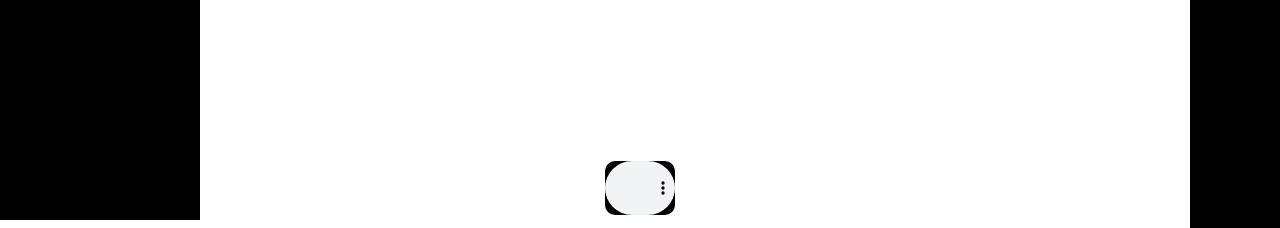
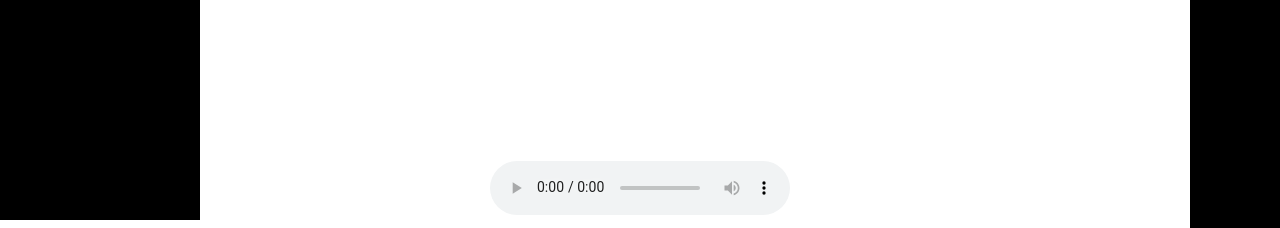
Before and after one commit to m0ssad/m0ssad.github.io, a plain HTML site: page index.html in a window 1280 px wide. Shown: the part 580-808 px from the top of the page. Drawn offline with Linux system fonts and the light colour scheme.

Commit message:
minor changes

```diff
--- a/style.css
+++ b/style.css
@@ -169,10 +169,6 @@ a:hover {
     bottom: 5;
     left: 50%;
     transform:translateX(-50%);
-    border-radius: 10px;
-    width: 4%;
-    min-width: 70px;
-    background-color: black;
 }
 .error {
     position: absolute;
```
